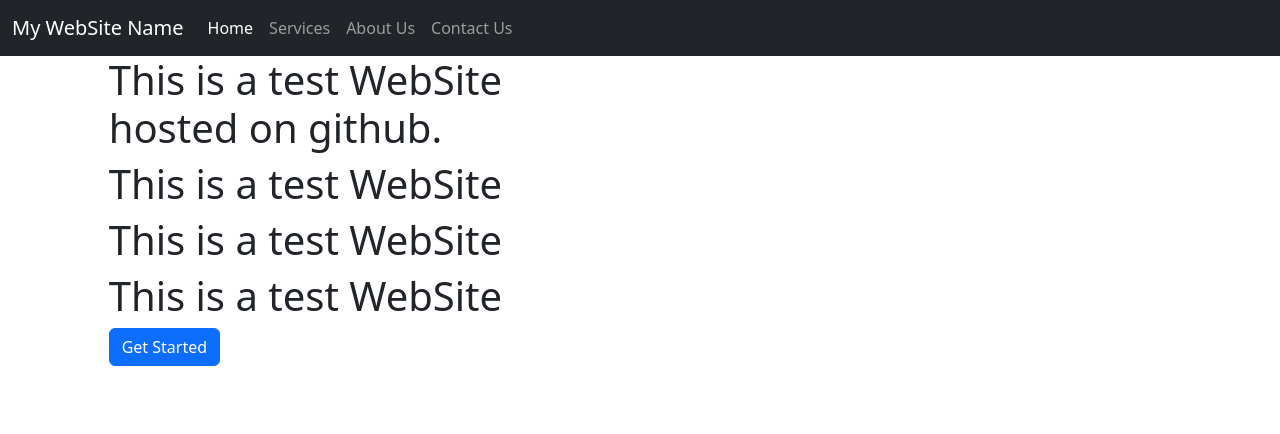
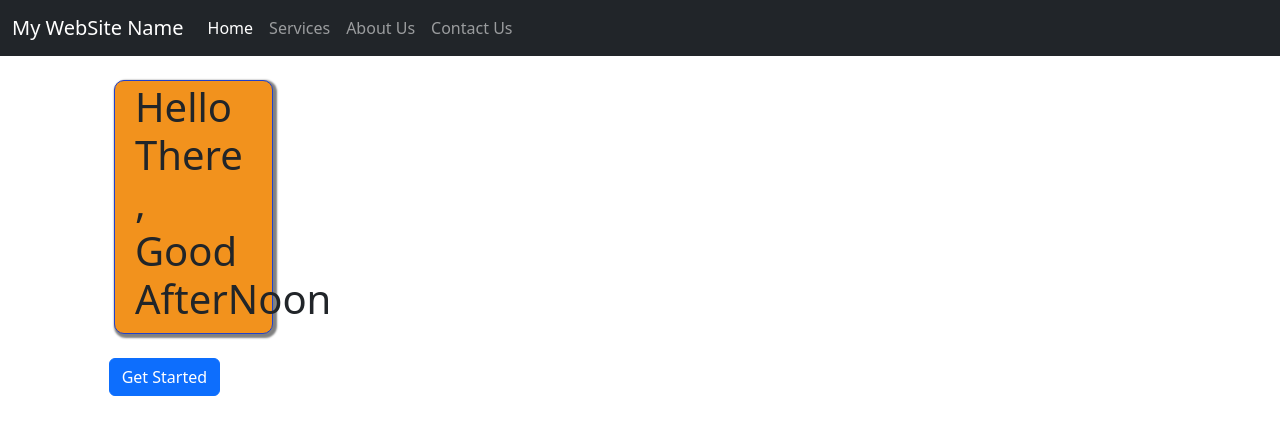
Before and after one commit to RahulVermaRajput/MyReactHome, a React (Create React App) app: page / in a window 1280 px wide. Shown: the top 434 px of the page. Built offline with nearby package versions, Linux system fonts and the light colour scheme.

Commit message:
Add Greeting

```diff
--- a/src/JSX/Home.jsx
+++ b/src/JSX/Home.jsx
@@ -1,4 +1,5 @@
 import React from "react";
+import Greeting from "../JSX/Greeting"
 function Home()
 {
     return (
@@ -6,10 +7,9 @@ function Home()
             <div class="row">
                 <div class="col-10 mx-auto">
                     <div class="col-md-6 pt-5 pt-lg-0 order-2 order-lg-1">
-                        <h1>This is a test WebSite hosted on github.</h1>
-                        <h1>This is a test WebSite</h1>
-                        <h1>This is a test WebSite</h1>
-                        <h1>This is a test WebSite</h1>
+                        <br/>
+                        <Greeting/>
+                        <br/>
                         <a href = "#123" className="btn-get-started btn btn-round btn-primary" >Get Started</a>
 
                     </div>
```
